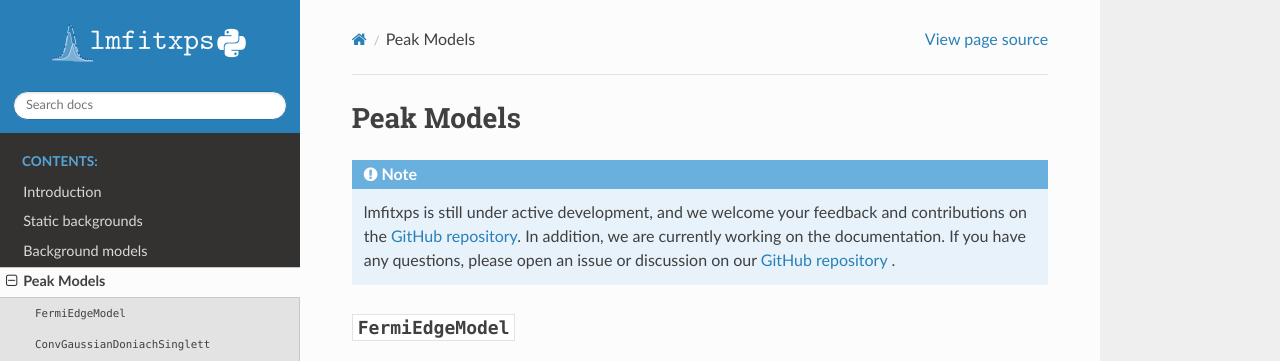
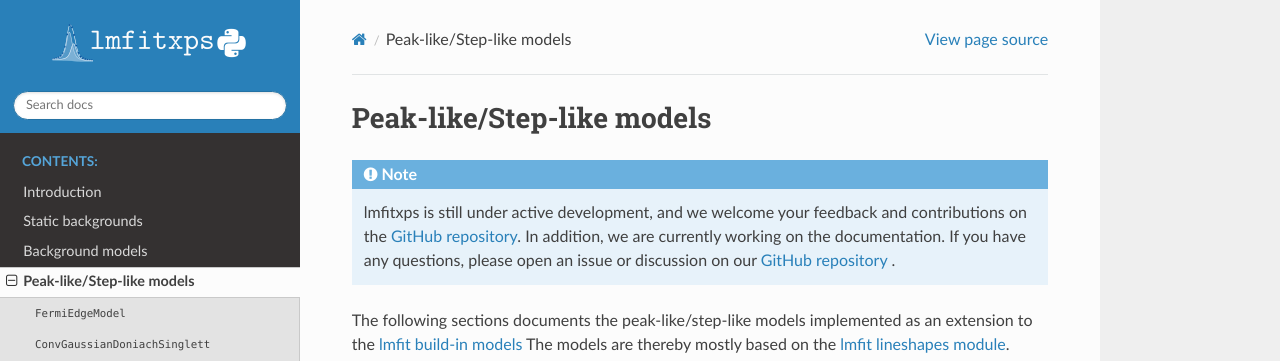
Before and after one commit to Julian-Hochhaus/lmfitxps, a Sphinx documentation site: the page built from docs/peaks.rst, in a window 1280 px wide and 1086 px high, cut to the strip 0-361 px from the top of the window. Built offline with Sphinx 7.4.7 and the Read the Docs theme 2.0.0, drawn with Linux system fonts in a browser that asks for light colours.

Commit message:
update docs

```diff
--- a/docs/introduction.rst
+++ b/docs/introduction.rst
@@ -21,7 +21,7 @@ For further details, please refer to, for example, the `Practical guide for curv
 ``lmfitxps`` therefore provides convolution functions based on scipy's and numpy's convolution functions to enable the user to build custom `lmfit CompositeModels <https://lmfit.github.io/lmfit-py/model.html#lmfit.model.CompositeModel>`_ using convolution of models.
 In addition, ``lmfitxps`` provides several pre-build models, which use the convolution of a gaussian with model functions of the lmfit-package and provides the user with the following models:
 
-.. table:: Peak models
+.. table:: Peak-like/Step-like models
    :widths: 35 65
 
    +-------------------------------------------+------------------------------------------------------------+
--- a/docs/peaks.rst
+++ b/docs/peaks.rst
@@ -1,8 +1,13 @@
 .. _PeakModels:
 
-Peak Models
-=================
+Peak-like/Step-like models
+==========================
 .. include:: note.rst
+
+The following sections documents the peak-like/step-like models implemented as an extension to the `lmfit build-in models <https://lmfit.github.io/lmfit-py/builtin_models.html>`_
+The models are thereby mostly based on the `lmfit lineshapes module <https://github.com/lmfit/lmfit-py/blob/master/lmfit/lineshapes.py>`_.
+
+
 
 :class:`FermiEdgeModel`
 _______________________
--- a/docs/usage.rst
+++ b/docs/usage.rst
@@ -1,3 +1,6 @@
 Usage examples
 ==============
 .. include:: note.rst
+
+As the lmfitxps package is in many aspects an extension to the lmfit package, its `documentation <https://lmfit.github.io/lmfit-py/intro.html>`_. is a great starting point for getting started with lmfitxps.
+The :ref:`BGModels` as well as the :ref:`PeakModels` are implemented like the `lmfit build-in models <https://lmfit.github.io/lmfit-py/builtin_models.html>`_ and can be used in a similar manner.
```
Also changed, not shown: docs/static_backgrounds.rst (+11 -0 lines).
